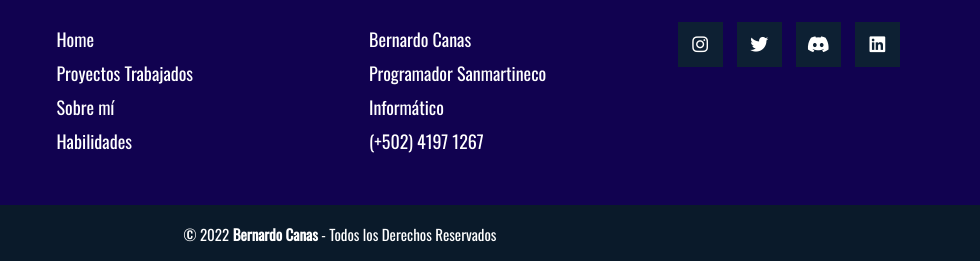
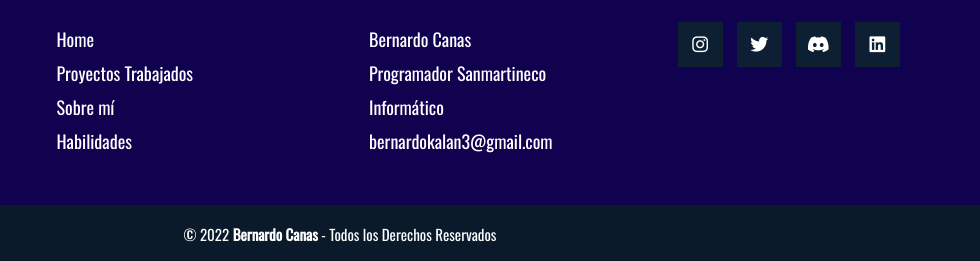
Before and after one commit to KanasBernardo/Bernard-k, a website built with Vite: page index.html in a window 1280 px wide. Shown: the part 4246-4507 px from the top of the page, 300-1280 px from the left. Built offline with nearby package versions, Linux system fonts and the light colour scheme.

Commit message:
martes 2023

```diff
--- a/index.html
+++ b/index.html
@@ -216,7 +216,8 @@
                     <a>Bernardo Canas</a>
                     <a>Programador Sanmartineco</a>
                     <a>Informático</a>
-                    <a href="tel:+502 55 87 07 24">(+502) 4197 1267</a>
+                    <a>bernardokalan3@gmail.com</a>
+                    <!--<a href="tel:+502 7 24">(+502)</a>-->
                 </div>
             </div>
             <div class="box">
```
